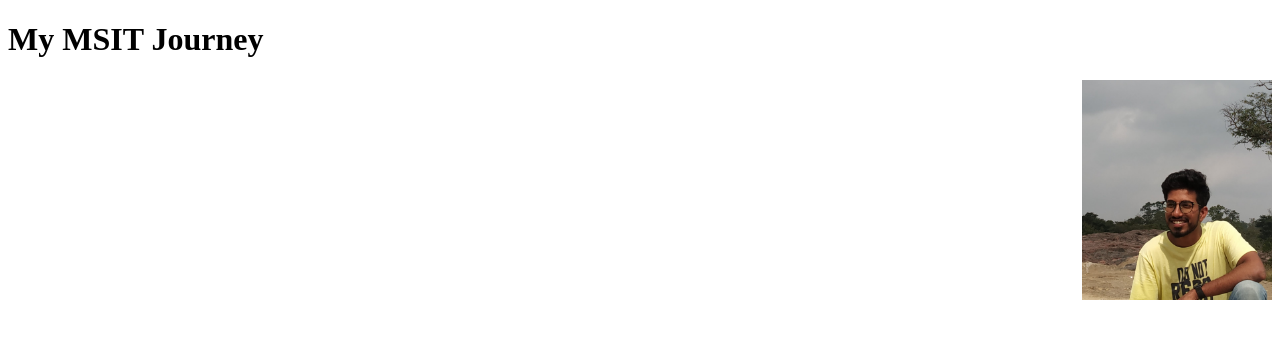
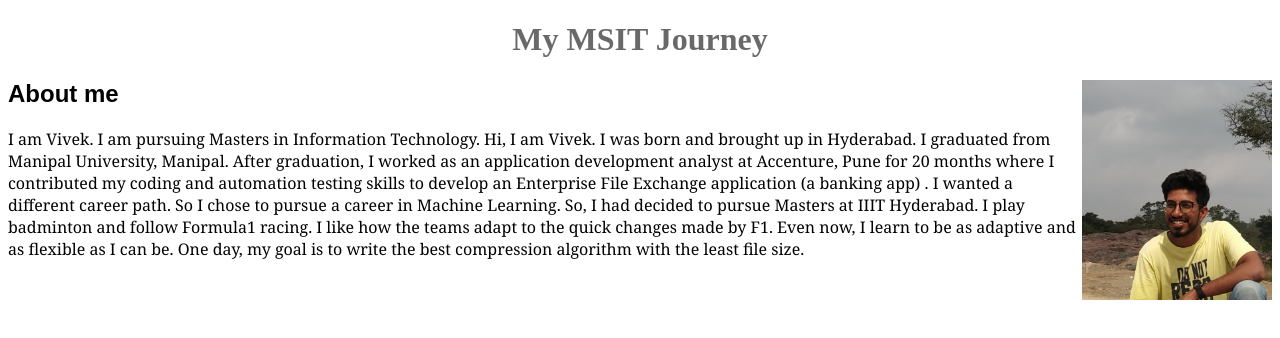
Before and after one commit to vivekreddy422/Web-Dev, a plain HTML site: page Website 1/MyMSITJourney.html in a window 1280 px wide. Drawn offline with Linux system fonts and the light colour scheme.

Commit message:
About me added

```diff
--- a/Website 1/MyMSITJourney.html
+++ b/Website 1/MyMSITJourney.html
@@ -2,9 +2,27 @@
 <html>
     <head>
         <title>Web Page</title>
+        <style>
+            h1 {
+                color:dimgrey;
+                text-align:center;
+            }
+            h2 {
+                font-family: Arial, Helvetica, sans-serif;
+                font-weight: bolder;
+            }
+            p {
+                font-family: Georgia, 'Times New Roman', Times, serif;
+            }
+        </style>
     </head>
     <body>
-            <h1>My MSIT Journey</h1>
-            <img src = "man 2.jpg" width=190px height = 220px ALIGN = "right">
+        <h1>My MSIT Journey</h1>
+        <img src = "man 2.jpg" width=190px height = 220px ALIGN = "right">
+        <!--About me-->
+        <div>
+            <h2>About me</h2>
+            <p>I am Vivek. I am pursuing Masters in Information Technology. Hi, I am Vivek. I was born and brought up in Hyderabad. I graduated from Manipal University, Manipal. After graduation, I worked as an application development analyst at Accenture, Pune for 20 months where I contributed my coding and automation testing skills to develop an Enterprise File Exchange application (a banking app) . I wanted a different career path. So I chose to pursue a career in Machine Learning. So, I had decided to pursue Masters at IIIT Hyderabad. I play badminton and follow Formula1 racing. I like how the teams adapt to the quick changes made by F1. Even now, I learn to be as adaptive and as flexible as I can be. One day, my goal is to write the best compression algorithm with the least file size.</p>
+        </div>
     </body>
 </html>
```
